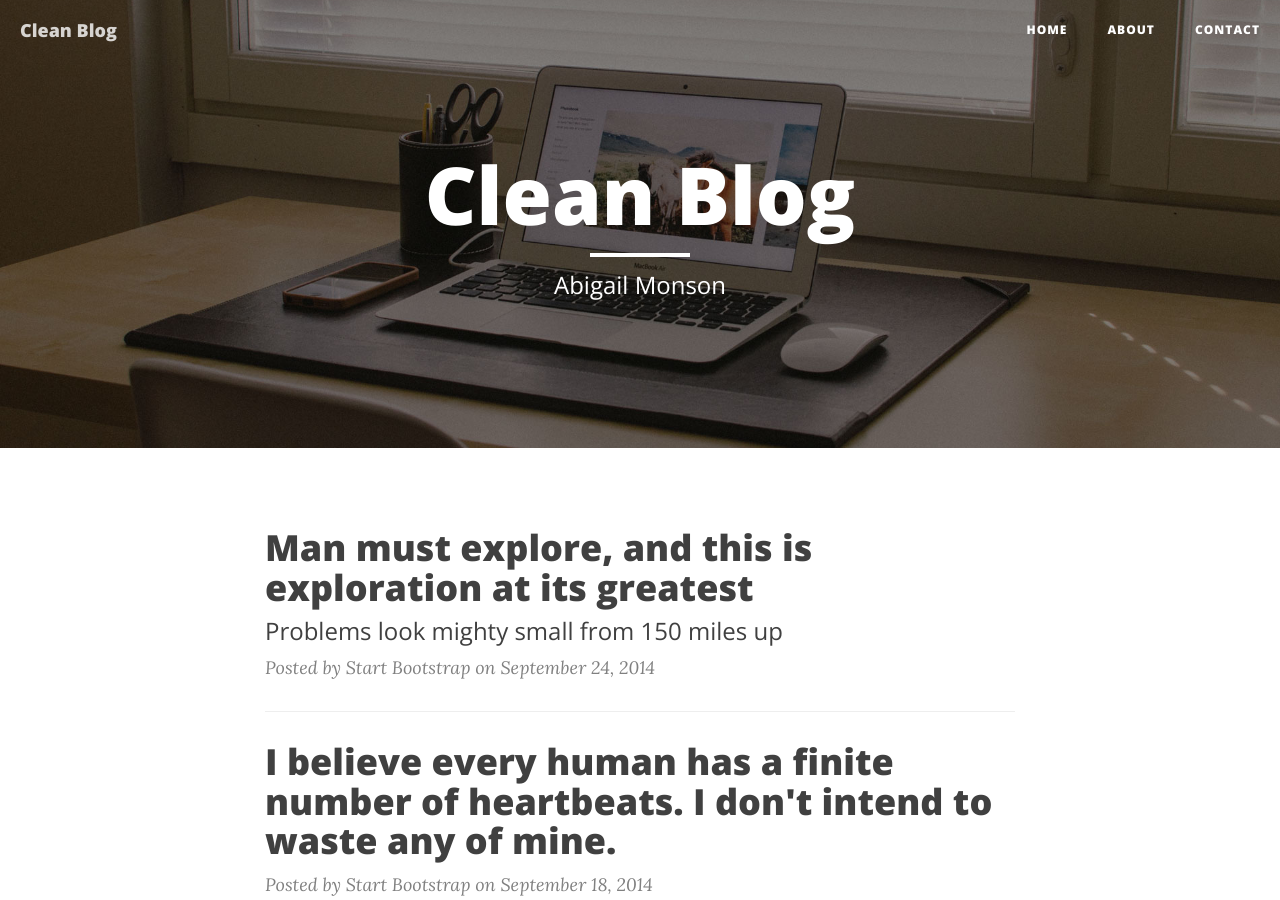
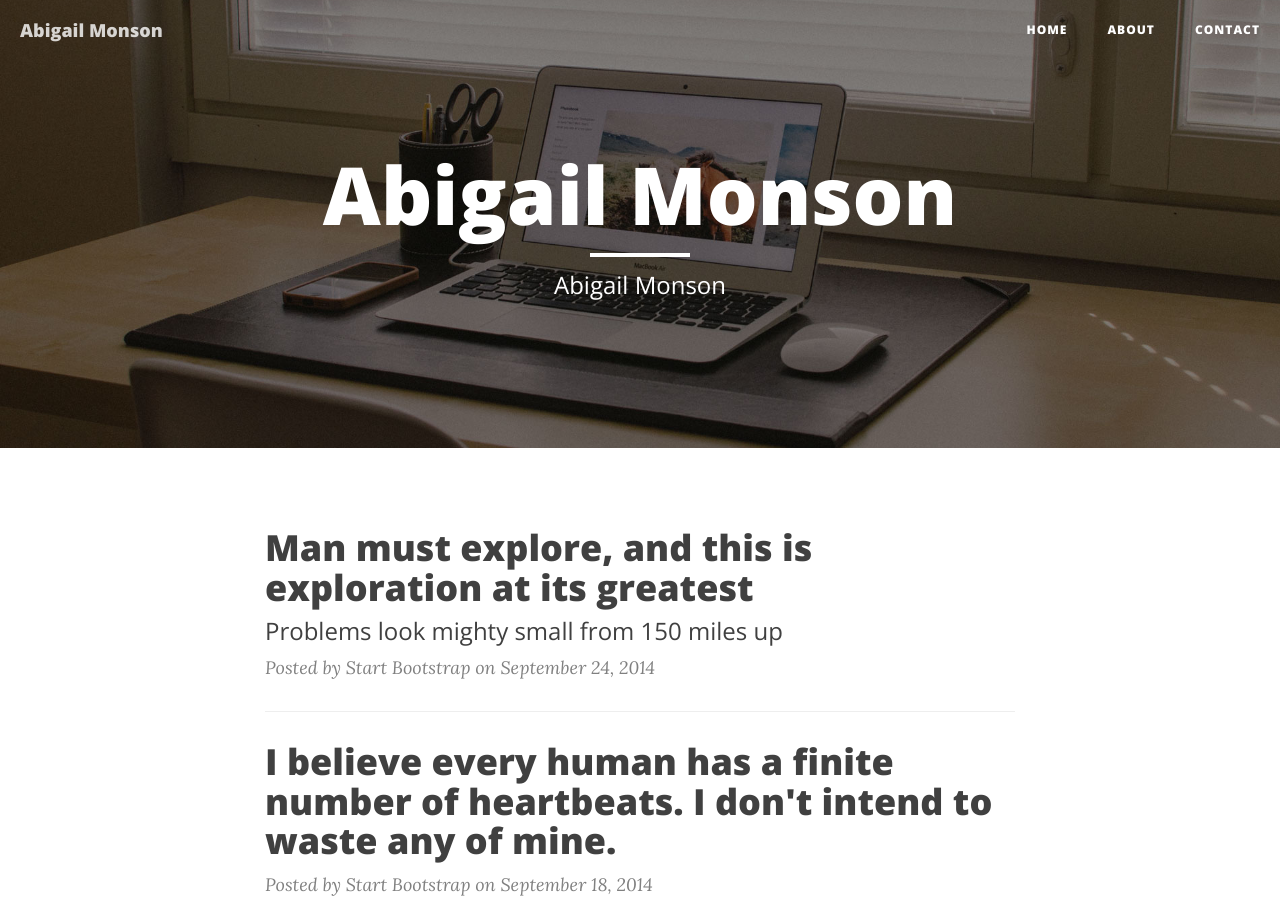
Before and after one commit to abbycakes207/abbycakes207.github.io, a Jekyll site: the page built from index.html, in a window 1280 px wide and 900 px high. Built offline with Jekyll 4.4.1, drawn with Linux system fonts in a browser that asks for light colours; nearby versions of some CDN libraries; the list of posts is cut into pages by our own code; some of the changed lines change nothing that is shown.

Commit message:
Updated _config.yml with my own info.
Name, email, usernames, title, etc.

```diff
--- a/_config.yml
+++ b/_config.yml
@@ -1,15 +1,15 @@
 # Site settings
-title: Clean Blog
+title: Abigail Monson
 header-img: img/home-bg.jpg
-email: your-email@yourdomain.com
+email: abigail.ann.monson@gmail.com
 copyright_name: Your/Project/Corporate Name
-description: "Write your site description here. It will be used as your sites meta description as well!"
+description: "A place to learn all about Abigail Monson, that's me!"
 baseurl: ""
-url: "http://yourdomain.com"
-twitter_username: SBootstrap
-github_username:  davidtmiller
-facebook_username:  IronSummitMedia
-email_username:  your-email@yourdomain.com
+url: "www.abigailmonson.me"
+twitter_username: abigailmonson
+github_username:  abbycakes207
+facebook_username: Abigail Monson
+email_username:  abigail.ann.monson@gmail.com
 
 # Build settings
 markdown: kramdown
```
